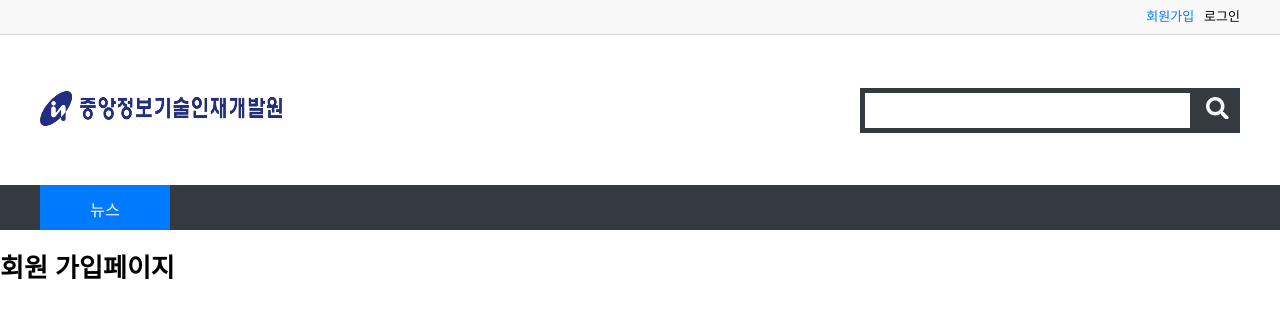
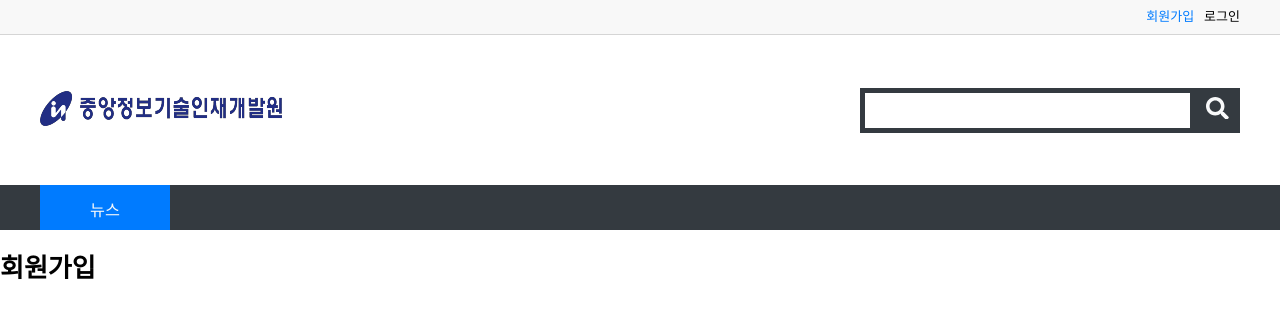
Before and after one commit to jangjangji/react_project, a React (Create React App) app: page /member/join in a window 1280 px wide. Shown: the top 318 px of the page. Built offline with nearby package versions, Linux system fonts and the light colour scheme.

Commit message:
회원가입 페이지 구성중

```diff
--- /dev/null
+++ b/src/member/components/JoinForm.js
@@ -0,0 +1,7 @@
+import React from "react";
+
+const JoinForm = () => {
+    <h1>회원가입 양식...</h1>
+}
+
+export default React.memo(JoinForm);
--- /dev/null
+++ b/src/member/components/TitleBox.js
@@ -0,0 +1,4 @@
+import styled from 'styled-components'
+
+
+export const MainTitle = styled.h1``;
--- a/src/member/pages/Join.js
+++ b/src/member/pages/Join.js
@@ -1,7 +1,19 @@
 import React from 'react';
+import { Helmet } from 'react-helmet-async';
+import JoinForm from '../components/JoinForm';
+import { useTranslation } from 'react-i18next';
+const Join = () => {
+  const { t } =useTranslation();
+  return (
+    <>
+    <Helmet>
+        <title>{t('회원가입')}</title>
+    </Helmet>
 
-const Join = () => {
-  return <h1>회원 가입페이지</h1>;
+    <h1>{t('회원가입')}</h1>
+    <JoinForm/>
+    </>
+  )
 };
 
 export default React.memo(Join);
```
Also changed, not shown: src/member/components/LayoutBox.js (added, +11 -0 lines).
